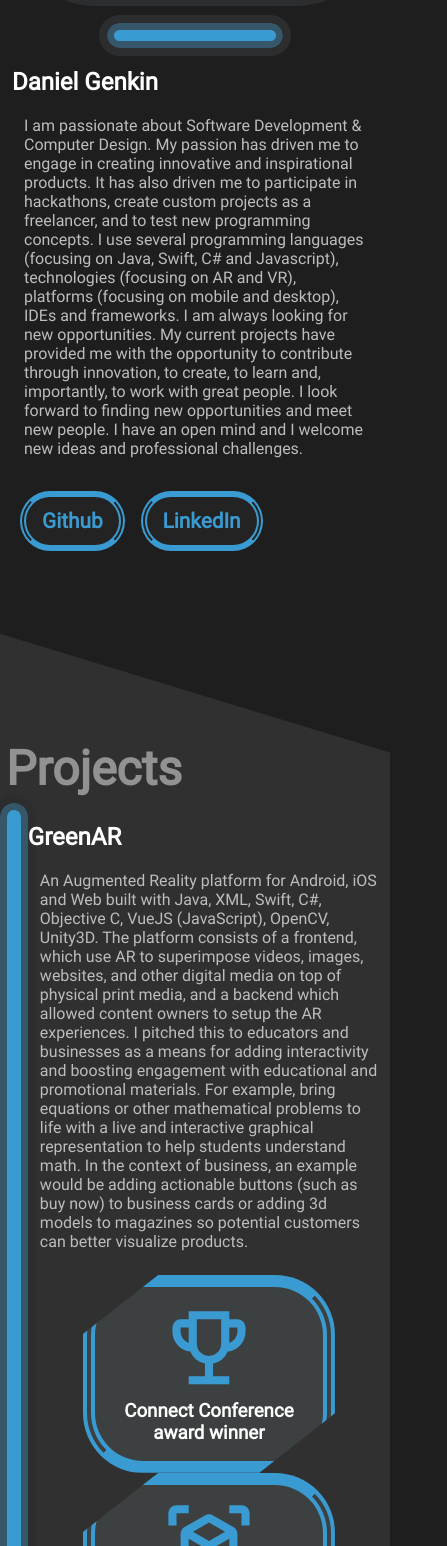
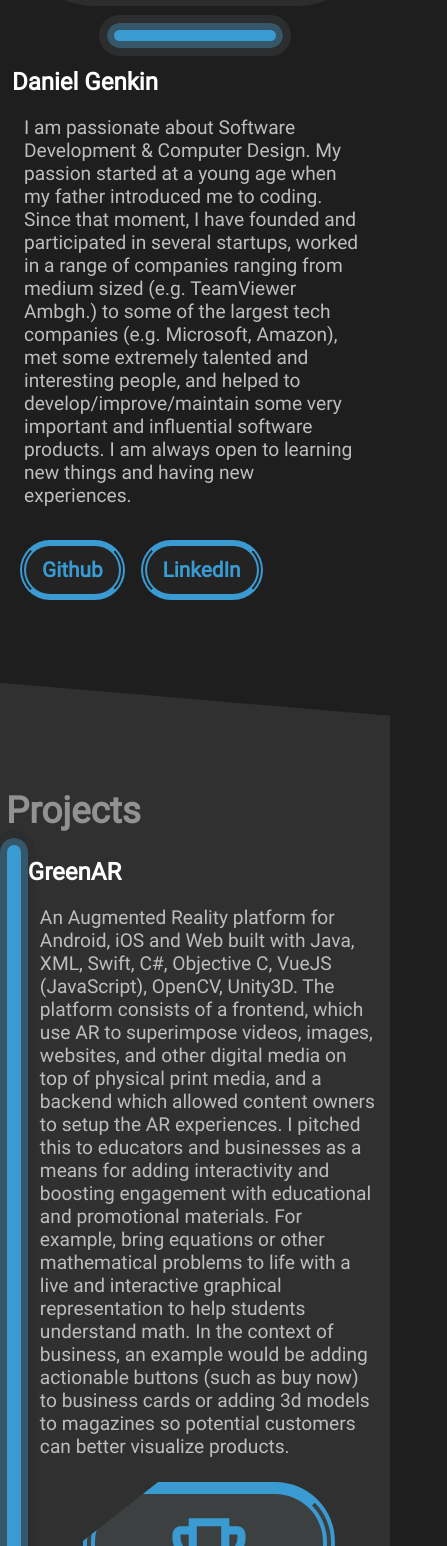
Before and after one commit to Daniel-Genkin/Website, a Vue app: page / in a window 390 px wide. Shown: the part 302-1848 px from the top of the page, 447 px wide, since content can reach past the window. Built offline with nearby package versions, Linux system fonts and the light colour scheme.

Commit message:
fixed font sizes and added entrepreneurship section + remove cname which I don't need + redid the intro text

```diff
--- a/src/assets/main.css
+++ b/src/assets/main.css
@@ -41,9 +41,15 @@ h1 {
   }
 }
 
+@media screen and (max-width: 520px) {
+  h1 {
+    font-size: 3rem;
+  }
+}
+
 @media screen and (max-width: 400px) {
   h1 {
-    font-size: 3rem;
+    font-size: 2.3rem;
   }
 }
 
@@ -55,9 +61,20 @@ h1 {
   color: white;
 }
 
+li,
 p {
   color: #bdbdbd;
   margin: 0 12px;
+}
+
+a {
+  color: #3A9BD2;
+}
+
+li,
+a,
+p {
+  font-size: 1.2rem;
 }
 
 button {
--- a/src/components/elements/OddSection.vue
+++ b/src/components/elements/OddSection.vue
@@ -20,4 +20,16 @@
   background-color: #303030;
   clip-path: polygon(0 0, 100% 8%, 100% 100%, 0 92%);
 }
+
+@media screen and (max-width: 700px) {
+  #background {
+    clip-path: polygon(0 0, 100% 5%, 100% 100%, 0 95%);
+  }
+}
+
+@media screen and (max-width: 500px) {
+  #background {
+    clip-path: polygon(0 0, 100% 2%, 100% 100%, 0 98%);
+  }
+}
 </style>
--- /dev/null
+++ b/src/components/sections/Entrepreneurship.vue
@@ -0,0 +1,41 @@
+<script setup lang="ts">
+import Pill from '../elements/Pill.vue';
+</script>
+
+<template>
+    <div>
+      <h1>Entrepreneurship</h1>
+      <div class="rows">
+        <pill
+          class="pills"
+          color="#3A9BD2"
+          :half-height="false"
+          :has-bottom-decor="false"/>
+        <div class="info">
+          <p>Between 2015 and 2023, I founded and participated in several start-up ventures centered around using technology to solve every-day problems. The most notable of these ventures, DGApps, was founded in 2015 as a portfolio to publish all my projects. Some of these projects included:</p>
+          <ul>
+            <li>LifeAR (rebranded as GreenAR) - A universal augmented reality mobile application that allows for embedding digital content on physical real-world objects to improve engagement and communication effectiveness. For example, using LifeAR, content owners would be able to link a standard small business card to display a video (of any length) when the app is used to scan the card. Then, after the user is done watching the video, they could click a button and be navigated to a corresponding website to take some action (such as buying a product). The platform consisted of the mobile app viewer client as well as a full content management backend platform which allowed paying users to update their content in real-time.
+            </li>
+            <br />
+            <li>HandTrack - A mobile application that used the device's built-in accelerometer sensors or a virtual joystick to move the mouse pointer on the screen of one or more connected computers over Wi-Fi or Bluetooth which could enable a new method for people with various limiting physical conditions to use a computer in a more natural three-dimensional space.</li>
+            <br />
+            <li>Several others including some utility applications to implement some new functionality (such as theft detection or in-pocket detection) to mobile devices and some games (such as Slappy Sandwhich).</li>
+          </ul>
+          <p>Unfortunately, most of the projects are not maintained anymore due to lack of time. However more information can be found on the archived <a href="https://dgapps.ca">DGApps website</a>.</p>
+          <br />
+          <p>DGApps also provided freelance services and built several websites including <a href="https://selc.ed.brocku.ca/">https://selc.ed.brocku.ca/</a> and <a href="https://secure3.ed.brocku.ca/dolanamogadime/">https://secure3.ed.brocku.ca/dolanamogadime/</a>.</p>
+          <br />
+          <p>Aside from DGApps, I participated in several business incubator programs and joined or assisted in the development of some startups in areas such as: augmented and virtual reality (AR and VR respectively), social media / match making, fitness, and education. Most of these startups are no longer operating. However, they have all been fantastic opportunities to learn, grow, and develop my skills.</p>
+        </div>
+      </div>
+    </div>
+</template>
+
+<style scoped>
+.pills {
+  width: 30px;
+}
+.info {
+  width: 100%;
+}
+</style>
--- a/src/components/sections/IndexIntro.vue
+++ b/src/components/sections/IndexIntro.vue
@@ -8,7 +8,7 @@ import { goToExternal } from '@/data/helpers';
     <div id="root" class="rows">
       <div class="cols" id="info">
         <h2>Daniel Genkin</h2>
-        <p>I am passionate about Software Development & Computer Design. My passion has driven me to engage in creating innovative and inspirational products. It has also driven me to participate in hackathons, create custom projects as a freelancer, and to test new programming concepts. I use several programming languages (focusing on Java, Swift, C# and Javascript), technologies (focusing on AR and VR), platforms (focusing on mobile and desktop), IDEs and frameworks. I am always looking for new opportunities. My current projects have provided me with the opportunity to contribute through innovation, to create, to learn and, importantly, to work with great people. I look forward to finding new opportunities and meet new people. I have an open mind and I welcome new ideas and professional challenges.</p>
+        <p>I am passionate about Software Development & Computer Design. My passion started at a young age when my father introduced me to coding. Since that moment, I have founded and participated in several startups, worked in a range of companies ranging from medium sized (e.g. TeamViewer Ambgh.) to some of the largest tech companies (e.g. Microsoft, Amazon), met some extremely talented and interesting people, and helped to develop/improve/maintain some very important and influential software products. I am always open to learning new things and having new experiences.</p>
         <div class="rows" id="buttonContainer">
           <button @click="goToExternal('https://github.com/Daniel-Genkin')">Github</button>
           <button @click="goToExternal('https://www.linkedin.com/in/daniel-genkin-dgapps/')">LinkedIn</button>
--- a/src/views/IndexView.vue
+++ b/src/views/IndexView.vue
@@ -2,9 +2,11 @@
 import OddSection from '@/components/elements/OddSection.vue';
 import Awards from '@/components/sections/Awards.vue';
 import Education from '@/components/sections/Education.vue';
+import Entrepreneurship from "@/components/sections/Entrepreneurship.vue";
 import IndexIntro from '@/components/sections/IndexIntro.vue';
 import ProjectsPreview from '@/components/sections/ProjectsPreview.vue';
 import WorkExperience from '@/components/sections/WorkExperience.vue';
+
 import { ALL_PROJECTS, AWARDS, EDUCATION, WORK_EXPERIENCE } from '@/data/data';
 
 const emits = defineEmits({
@@ -13,7 +15,7 @@ const emits = defineEmits({
 
 emits('onLoaded', {
   menuItems: [
-  {
+    {
       label: 'Projects',
       link: '#projects'
     },
@@ -28,6 +30,10 @@ emits('onLoaded', {
     {
       label: 'Awards',
       link: '#awards'
+    },
+    {
+      label: 'Entrepreneurship',
+      link: '#entrepreneurship'
     }
   ],
   accentColor: "#3A9BD2",
@@ -38,33 +44,22 @@ emits('onLoaded', {
 
 <template>
   <main>
-    <index-intro
-      id="top"
-      class="content" />
-
-      <odd-section>
-        <projects-preview
-          :content="ALL_PROJECTS"
-          id="projects"
-          class="content"/>
-      </odd-section>
-
-    <work-experience
-      :content="WORK_EXPERIENCE"
-      id="workExperience"
-      class="content" />
+    <index-intro id="top" class="content" />
 
     <odd-section>
-      <education
-        :content="EDUCATION"
-        id="education"
-        class="content"/>
+      <projects-preview :content="ALL_PROJECTS" id="projects" class="content" />
     </odd-section>
 
-    <awards
-      color="#3A9BD2"
-      :content="AWARDS"
-      id="awards"
-      class="content" />
+    <work-experience :content="WORK_EXPERIENCE" id="workExperience" class="content" />
+
+    <odd-section>
+      <education :content="EDUCATION" id="education" class="content" />
+    </odd-section>
+
+    <awards color="#3A9BD2" :content="AWARDS" id="awards" class="content" />
+
+    <odd-section>
+      <entrepreneurship id="entrepreneurship" class="content" />
+    </odd-section>
   </main>
 </template>
```
Also changed, not shown: 1 other file (tests, documents, lock files or other folders).
